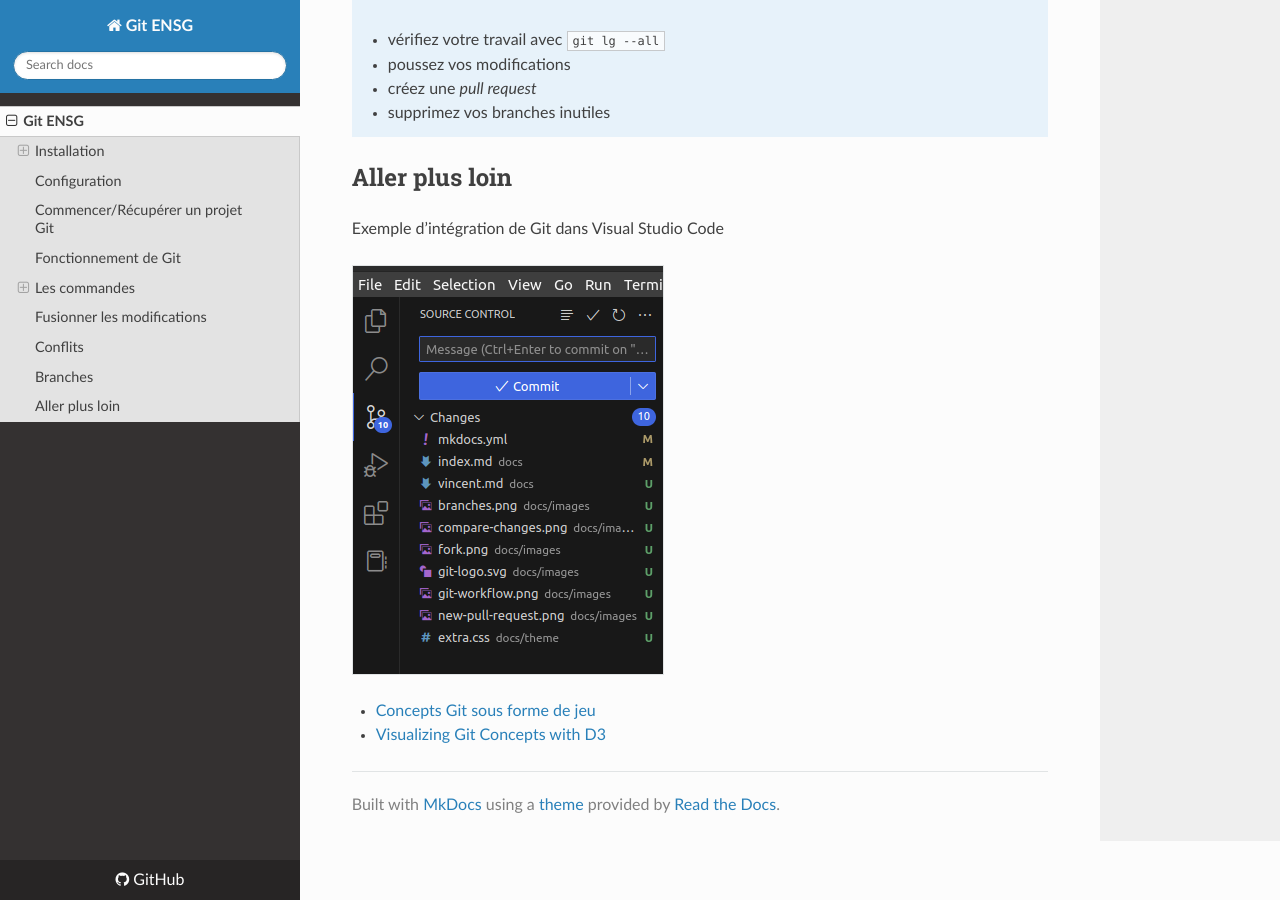
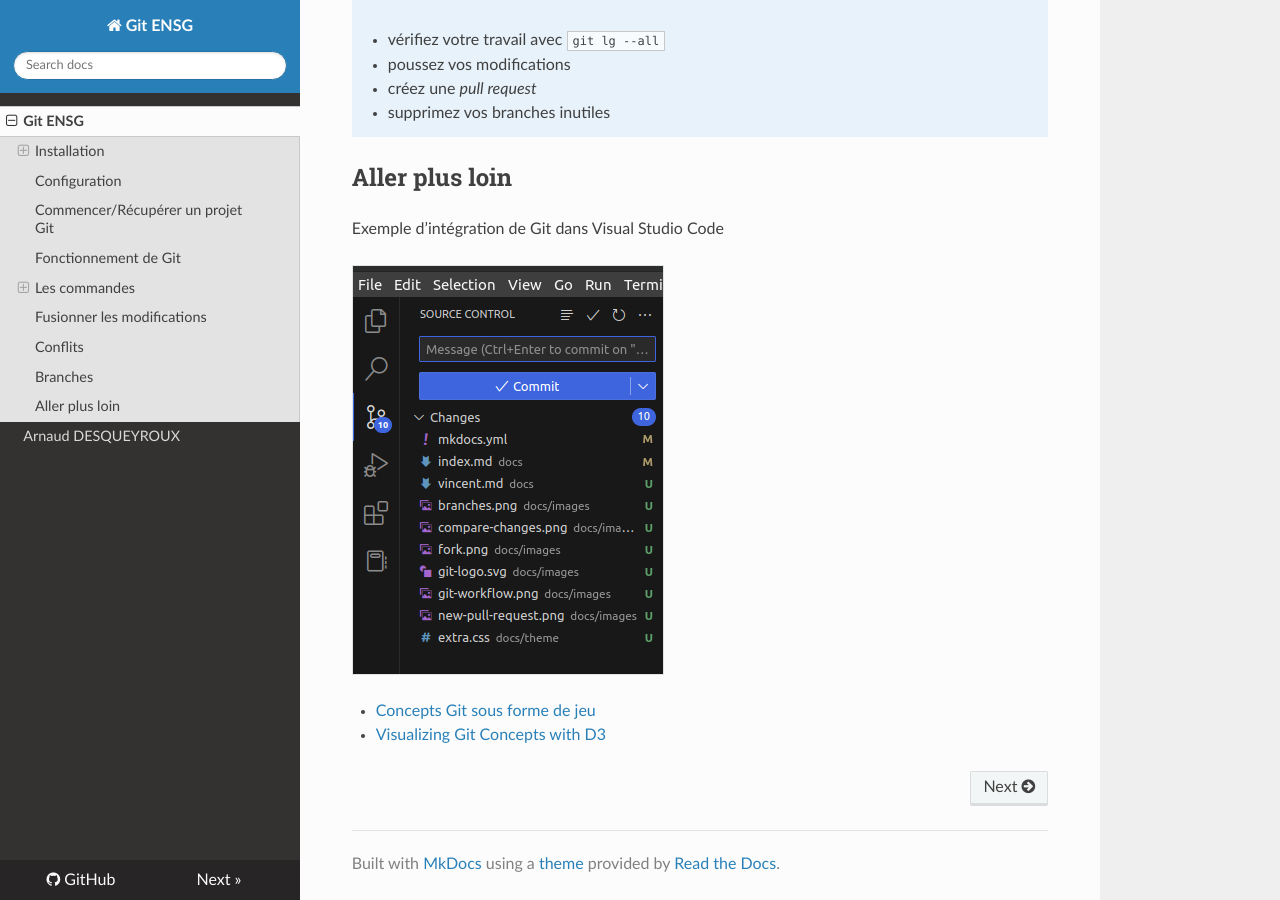
Before and after one commit to iamvdo/git-ensg, an MkDocs documentation site: the page built from docs/index.md, in a window 1280 px wide and 900 px high, scrolled down 10235 px. Built offline with MkDocs 1.6.1, drawn with Linux system fonts in a browser that asks for light colours; nearby versions of some CDN libraries.

Commit message:
changement navig page arnaud

```diff
--- a/mkdocs.yml
+++ b/mkdocs.yml
@@ -4,6 +4,7 @@ repo_url: https://github.com/iamvdo/git-ensg/
 edit_uri: 'blob/main/docs/'
 nav:
     - Git ENSG: index.md
+    - Arnaud DESQUEYROUX: Page_Arnaud.md
 theme:
     name: readthedocs
 extra_css:
```
